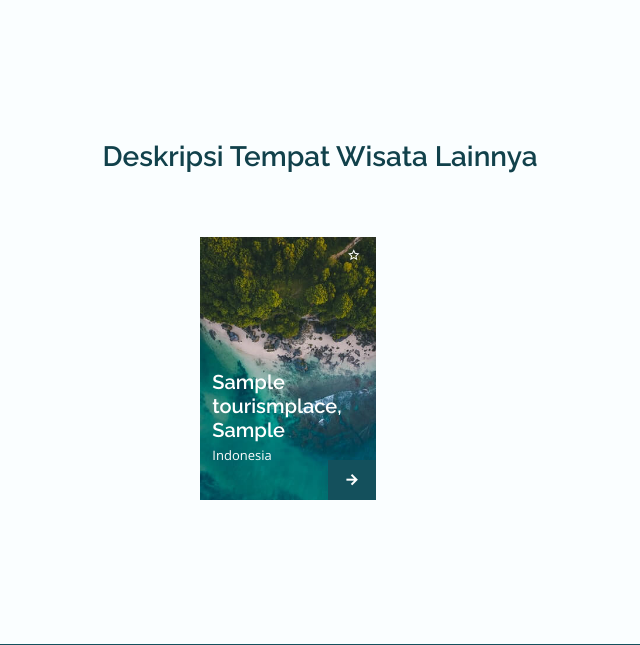
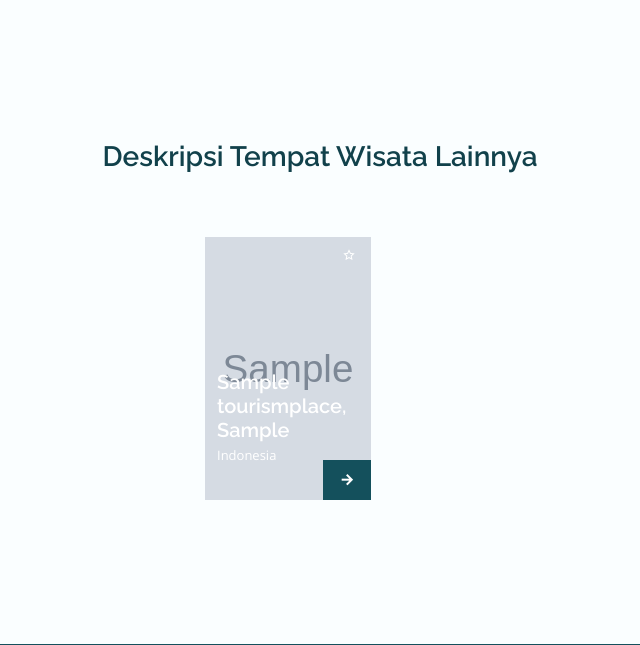
Before and after one commit to yudhistiradwiki/tictrav_django, a Django app: page /desc/ in a window 1280 px wide. Shown: the part 1306-1951 px from the top of the page, without its empty margins (320-960 px from the left). Run offline with Django 3.2, Linux system fonts and the light colour scheme; tables that the repository leaves empty hold one stand-in row (values such as "Sample post"); grey boxes marked "Sample" are stand-in pictures; parts of the project's set-up code (start-up, migrations or seed data) failed here and were passed over.

Commit message:
penambahan deskripsi

```diff
--- a/pa_tictrav/pa_tictrav/urls.py
+++ b/pa_tictrav/pa_tictrav/urls.py
@@ -1,9 +1,12 @@
 from django.contrib import admin
 from django.urls import path, include
-
+from django.conf.urls.static import static
+from django.conf import settings
 
 urlpatterns = [
     path('admin/', admin.site.urls),
     path('', include('tictrav.urls')), # TicTrav
     # path('',include('chatbot.urls')), # App chatbot
 ]
+urlpatterns += static(settings.MEDIA_URL,
+document_root=settings.MEDIA_ROOT)
--- a/pa_tictrav/tictrav/templates/desc.html
+++ b/pa_tictrav/tictrav/templates/desc.html
@@ -176,7 +176,7 @@
                     <!--==================== PLACES CARD 1 ====================-->
                     {% for data in data %}
                     <div class="place__card">
-                        <img src="{% static 'img/place1.jpg' %}" alt="" class="place__img">
+                        <img style= "width : 166px" src="{{data.img.url}}" alt="" class="place__img">
 
                         <div class="place__content">
                             <span class="place__rating">
```
